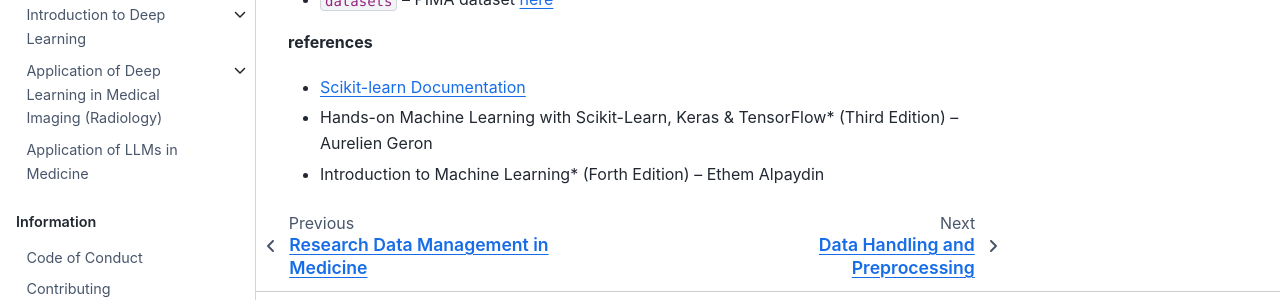
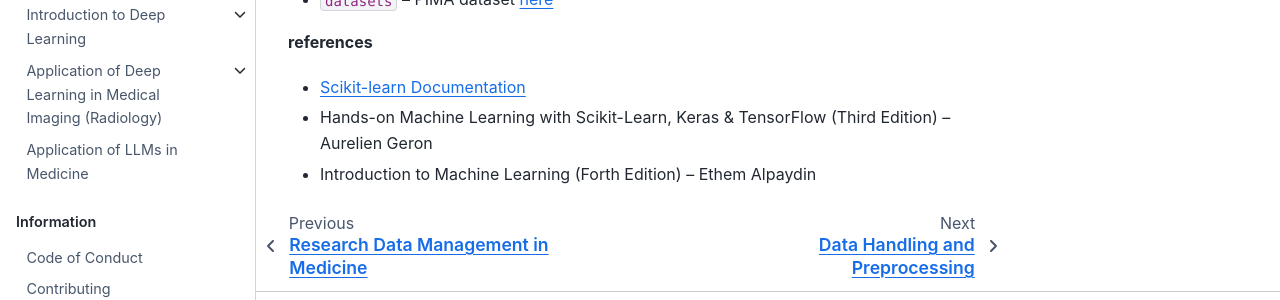
Before and after one commit to ScaDS/ai4medicine-2025, a Jupyter Book: the page built from day2.2_ml_introduction/readme.md, in a window 1280 px wide and 1043 px high. Shown: the part 652-952 px from the top of the window. Built offline with Jupyter Book 1.0.4 settings and Sphinx 7.4.7 and the Sphinx Book theme 1.1.4, drawn with Linux system fonts in a browser that asks for light colours; pages that are not in the unit, such as notebooks, are missing from menus.

```diff
--- a/day2.2_ml_introduction/readme.md
+++ b/day2.2_ml_introduction/readme.md
@@ -25,5 +25,5 @@ You can download the slides [here](ML_intro_ScaDSAI_2025.pdf)
 
 **references**
 * [Scikit-learn Documentation](https://scikit-learn.org/stable/)
-* Hands-on Machine Learning with Scikit-Learn, Keras & TensorFlow* (Third Edition) – Aurelien Geron
-* Introduction to Machine Learning* (Forth Edition) – Ethem Alpaydin
+* Hands-on Machine Learning with Scikit-Learn, Keras & TensorFlow (Third Edition) – Aurelien Geron
+* Introduction to Machine Learning (Forth Edition) – Ethem Alpaydin
```
